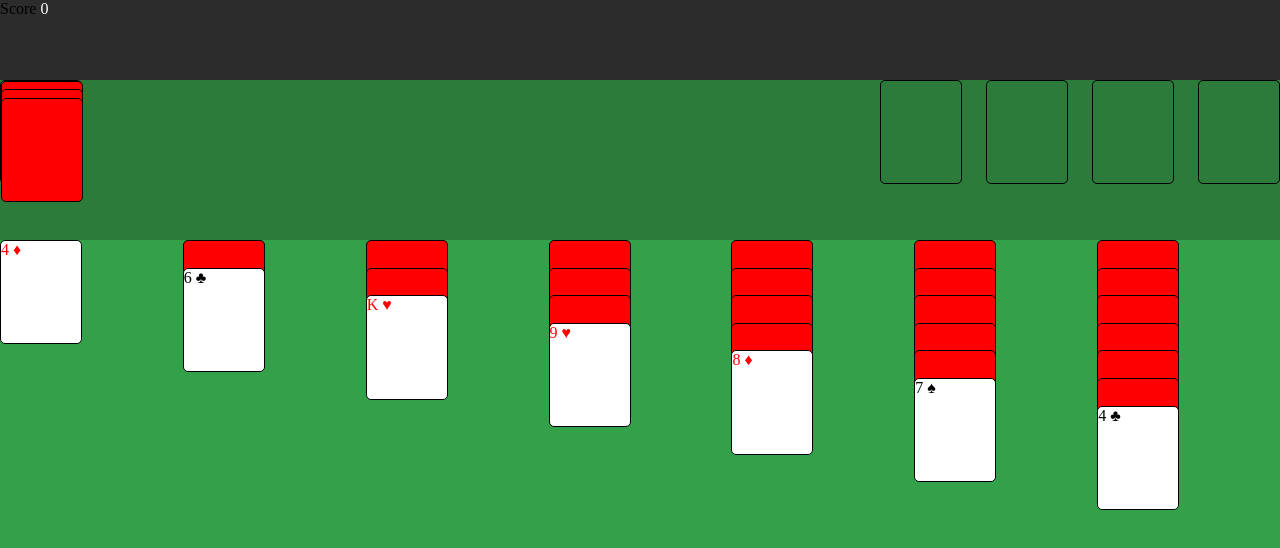
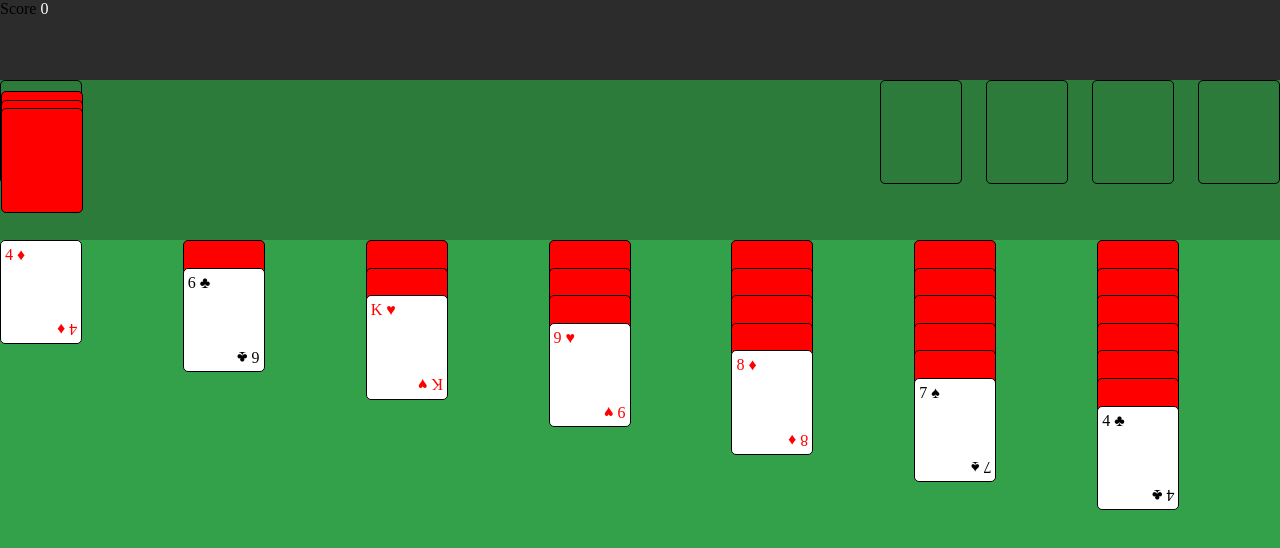
Before and after one commit to skwirl42/klondike, an Angular app: page / in a window 1280 px wide. Shown: the top 548 px of the page. Built offline with nearby package versions, Linux system fonts and the light colour scheme.

Commit message:
Getting cards into the right aspect ratio

```diff
--- a/src/app/card/card.component.css
+++ b/src/app/card/card.component.css
@@ -20,3 +20,21 @@
   z-index: 1;
   transition: 0ms;
 }
+
+.right-side-up {
+  position: absolute;
+  top: 5%;
+  left: 5%;
+}
+
+.upside-down {
+  transform: rotate(180deg);
+  right: 5%;
+  bottom: 5%;
+  position: absolute;
+}
+
+.placeholder-svg {
+  width: auto;
+  height: 100%;
+}
--- a/src/app/card/card.component.html
+++ b/src/app/card/card.component.html
@@ -1,3 +1,9 @@
 <ng-container *ngIf="!card.hidden">
-  {{ card.cardValue }} {{ card.suit.symbol }}
+  <svg xmlns="http://www.w3.org/2000/svg" height="70" width="50" class='placeholder-svg' />
+  <div class="right-side-up">
+    <div class="card-value">{{ card.cardValue }}&nbsp;{{ card.suit.symbol }}</div>
+  </div>
+  <div class="upside-down">
+    <div class="card-value">{{ card.cardValue }}&nbsp;{{ card.suit.symbol }}</div>
+  </div>
 </ng-container>
--- a/src/app/game-top-row/game-top-row.component.css
+++ b/src/app/game-top-row/game-top-row.component.css
@@ -62,3 +62,8 @@
 .foundation>app-card {
   position: absolute;
 }
+
+.placeholder-svg {
+  width: auto;
+  height: 100%;
+}
--- a/src/app/game-top-row/game-top-row.component.html
+++ b/src/app/game-top-row/game-top-row.component.html
@@ -1,4 +1,5 @@
 <div class="stockCards" (click)="onResetStock()">
+  <svg xmlns="http://www.w3.org/2000/svg" height="70" width="50" class='placeholder-svg' />
   <app-card *ngFor="let card of lastThreeOf(stock.cards)" [card]="card" (click)="onStockClicked($event)"></app-card>
 </div>
 <div class="revealedCards">
@@ -7,6 +8,7 @@
 </div>
 <div class="foundations">
   <div class="foundation" *ngFor="let foundation of foundations">
+    <svg xmlns="http://www.w3.org/2000/svg" height="70" width="50" class='placeholder-svg' />
     <app-card *ngFor="let card of foundation.cards" [card]="card" (selected)="onCardSelected($event, card)"
       (clicked)="onCardClicked(card)"></app-card>
   </div>
```
